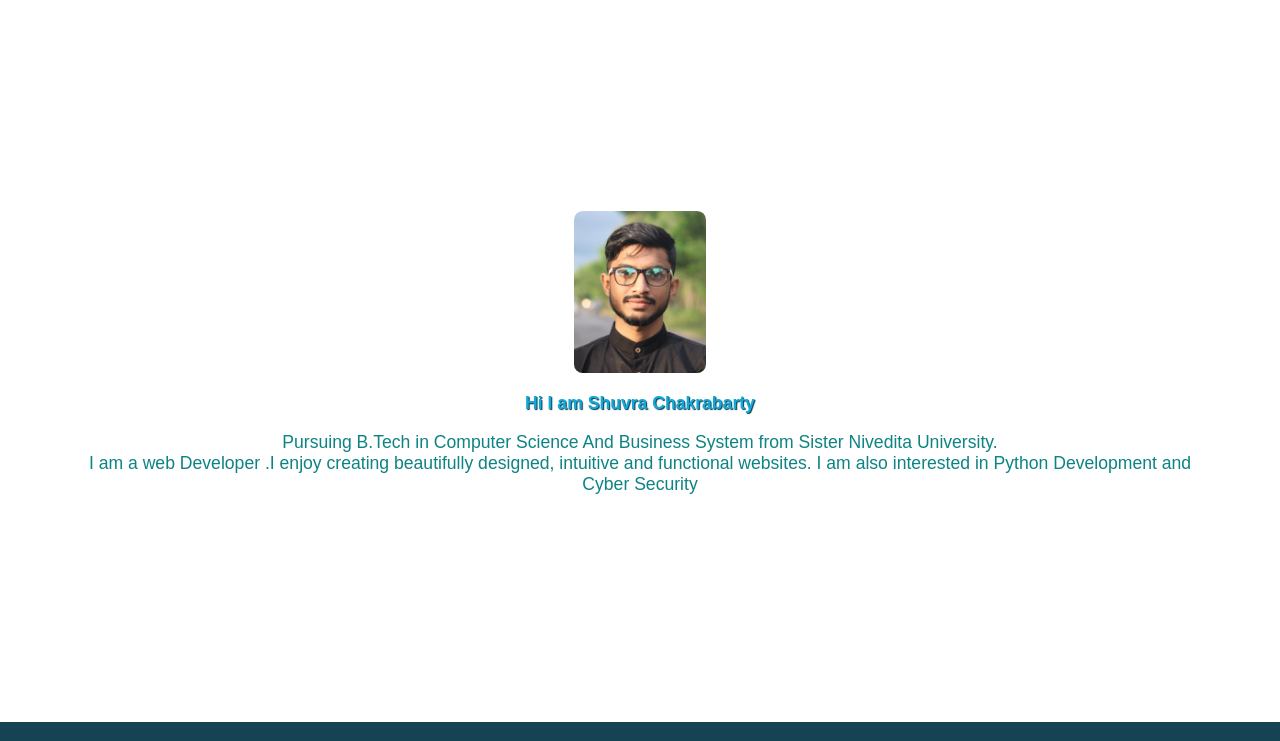
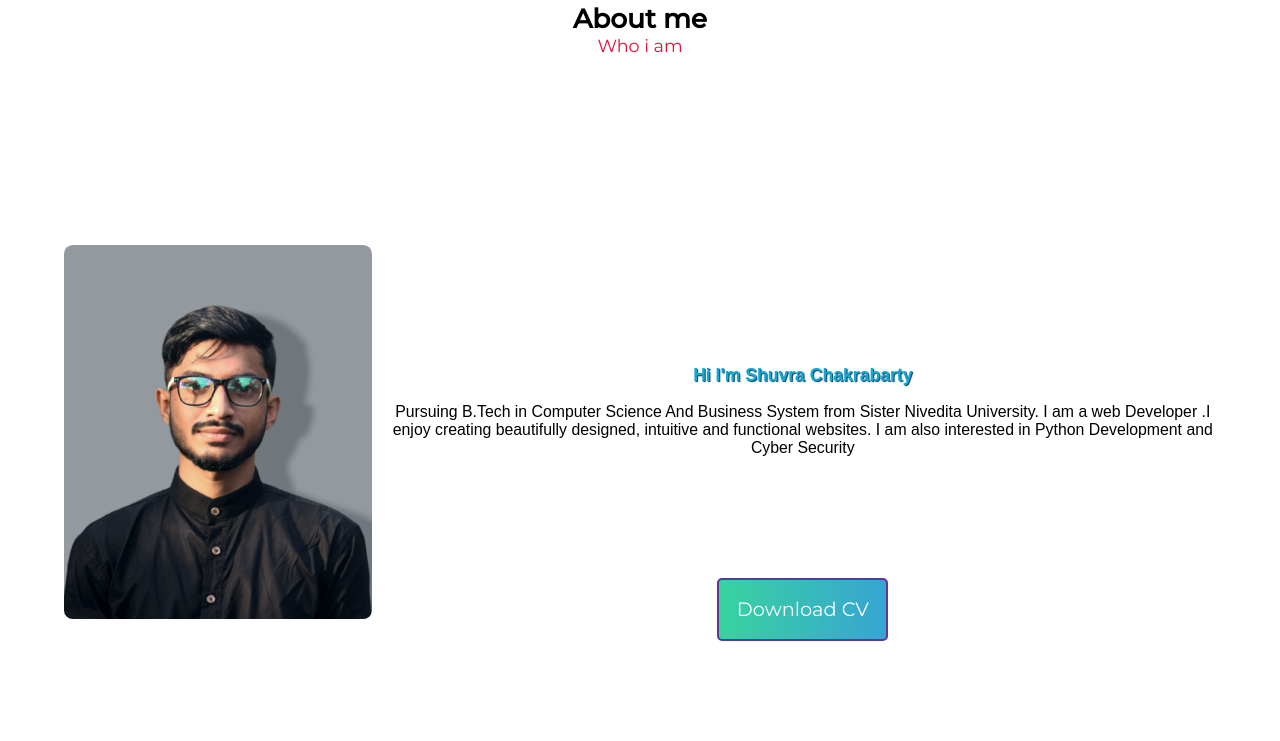
Before and after one commit to shuvra-matrix/MY-WEBSITESS, a plain HTML site: page about/index.html in a window 1280 px wide. Shown: the part 104-845 px from the top of the page. Drawn offline with Linux system fonts and the light colour scheme; a web font is replaced by a local one.

Commit message:
update about

```diff
--- a/about/index.html
+++ b/about/index.html
@@ -19,20 +19,24 @@
         </div>
         <ul>
           <li><a  href="../">Home</a></li>
-          <li><a class="active" href="https://1drv.ms/b/s!Ai50iL1T168RpGmiD6iv7kp8f-Ck?e=2wFiVl">My Resume</a></li>
+          <li><a class="active" href="./">About Me</a></li>
           <li><a  href="../projects">Projects</a></li>
           <li><a  href="../contact">Contact</a></li>
         </ul>
       </nav>
     </header>
+      <div class="about_title">
+      <h1 class="about-h1">About me</h1>
+      <p class="about-p">Who i am</p>
+    </div>
     <section class="about">
     <div class=head_image>
-        <img id="my_images" src="../img/my_image.JPG" alt="myimage">
+        <img id="my_images" src="../img/mydp.png" alt="myimage">
     </div>
     <div class="about-text">
-        <h3 id="text_h3">Hi I am Shuvra Chakrabarty</h3>
-        <p id="text_p">Pursuing B.Tech in Computer Science And Business System from Sister Nivedita University.
-            <br>I am a web Developer .I enjoy creating beautifully designed, intuitive and functional websites. I am also interested in Python Development and Cyber Security<br></p>
+        <h3 id="text_h3">Hi I'm Shuvra Chakrabarty</h3>
+        <p id="text_p">Pursuing B.Tech in Computer Science And Business System from Sister Nivedita University. I am a web Developer .I enjoy creating beautifully designed, intuitive and functional websites. I am also interested in Python Development and Cyber Security<br></p>
+        <a class="cv" href="https://1drv.ms/b/s!Ai50iL1T168RpGmiD6iv7kp8f-Ck?e=2wFiVl">Download CV</a>
             </div>
         </section>
     <footer>
--- a/styles/_about.scss
+++ b/styles/_about.scss
@@ -3,28 +3,46 @@
     width: 90%;
     margin: auto;
     margin-top: 2rem;
-    @include flex(center,center,column);
+    @include flex(center,center,row);
+    flex-wrap: wrap;
+    #my_images {
+        width: 35rem;
+        border-radius: 1rem;
+        flex: 1 1 10rem;
+    }
     .about-text{
-
+        padding-left: 2rem;
          @include flex(center, center, column);
          text-align: center;
+         flex: 1 1 40rem;
+
     }
     #text_h3 {
         color: rgb(19, 169, 214);
         text-shadow: 1px 1px 1px rgb(4, 57, 83);
-        margin: 2rem;
+        margin-bottom: 2rem;
         font-family: 'Otomanopee One', sans-serif;
     }
     #text_p {
-        margin-bottom: 2rem;
-        font-size: 2rem;
-        font-family: 'Otomanopee One',
-        sans-serif;
-        color: rgb(13, 131, 131);
+        font-size: 5px;
+        margin-bottom: 5rem;
+        font-size: 1.8rem;
+        font-family: 'Otomanopee One',sans-serif;
+        color:black;
     }
+    .cv{border: 2px solid rebeccapurple  ;
+        border-radius: 5px;
+        padding: 2rem;
+        margin-top: 40rem;
+        position: absolute;
+    background: $gradient;
+color: white;
+font-size: 2.2rem;}
 
 }
 
 
-#my_images{width: 15rem;
-    border-radius: 1rem;}
+.about_title{text-align: center;
+margin-top: 2rem;}
+.about-h1{font-size: 3rem;}
+.about-p{color: crimson;}
--- a/styles/_intro.scss
+++ b/styles/_intro.scss
@@ -231,4 +231,6 @@ transform-origin: bottom;}
               height: 100%;
           }}
         .text-div,h3{font-size: 3rem;}
+        .about-text{margin-top: -35rem;}
+        #my_images{margin-top: -15rem;}
 }
```
Also changed, not shown: img/mydp.png (added), styles/style.css, 1 other file.
